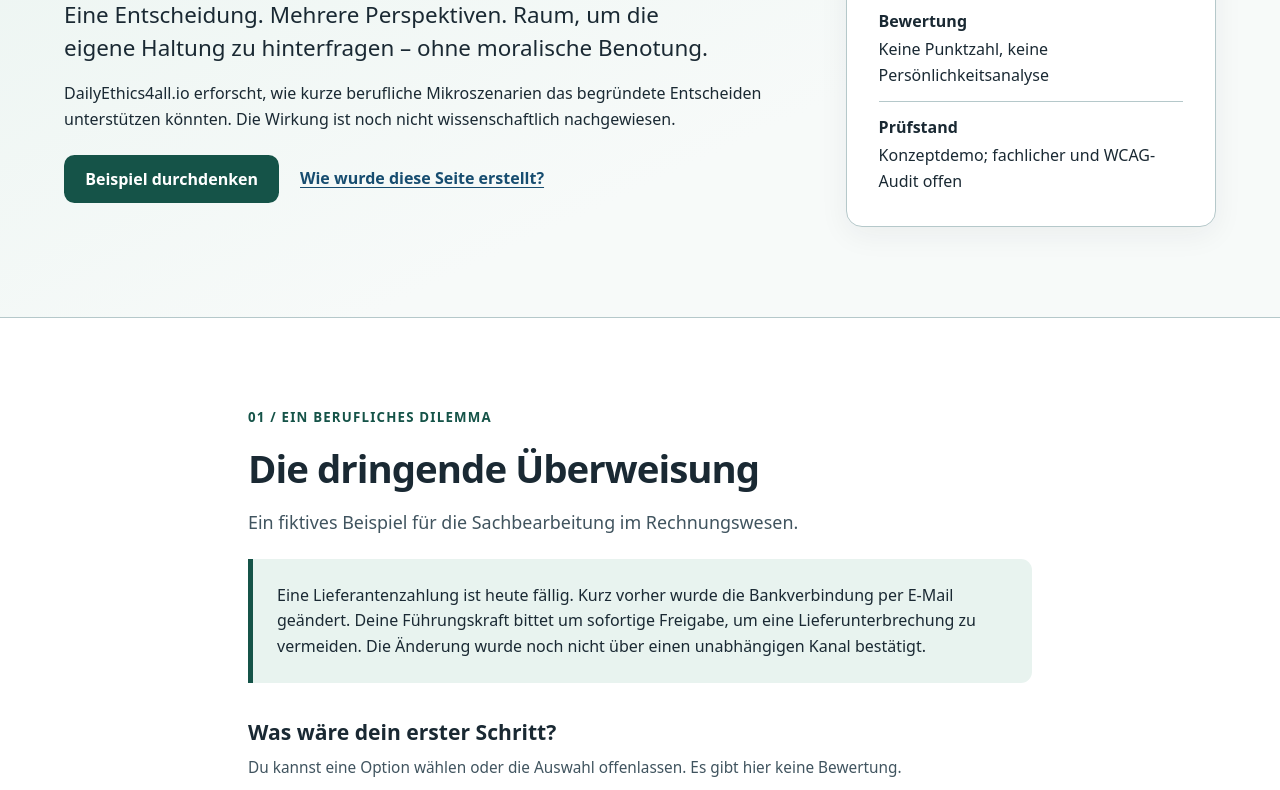
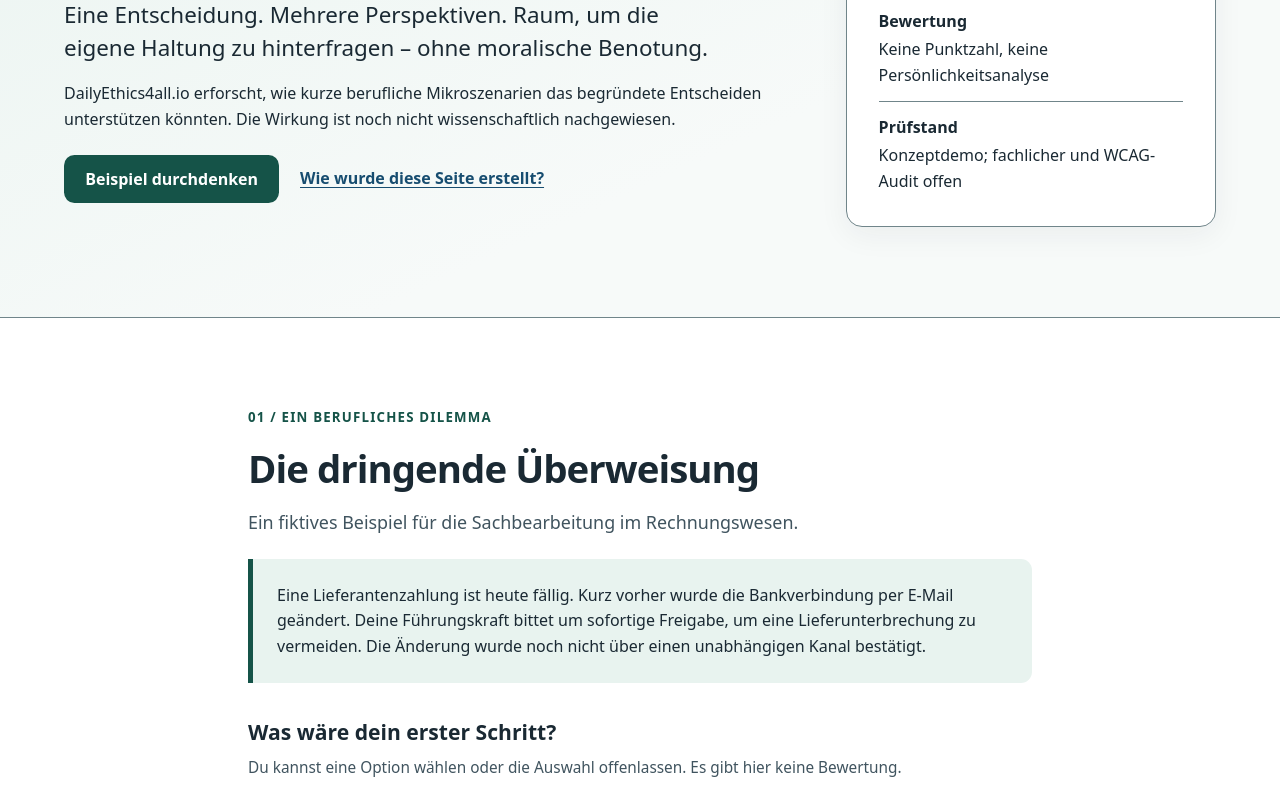
Before and after one commit to intiequals1/interfaith-knowledge-atlas, a plain HTML site: page demo/index.html in a window 1280 px wide. Shown: the part 420-1210 px from the top of the page. Drawn offline with Linux system fonts and the light colour scheme.

Commit message:
fix: strengthen non-text control contrast and clean Markdown provenance formatting

```diff
--- a/demo/styles.css
+++ b/demo/styles.css
@@ -5,7 +5,7 @@
   --paper: #ffffff;
   --ink: #1a2933;
   --muted: #40545f;
-  --border: #b5c8ca;
+  --border: #70858a;
   --accent: #155348;
   --accent-dark: #103e36;
   --accent-soft: #e8f3ef;
```
